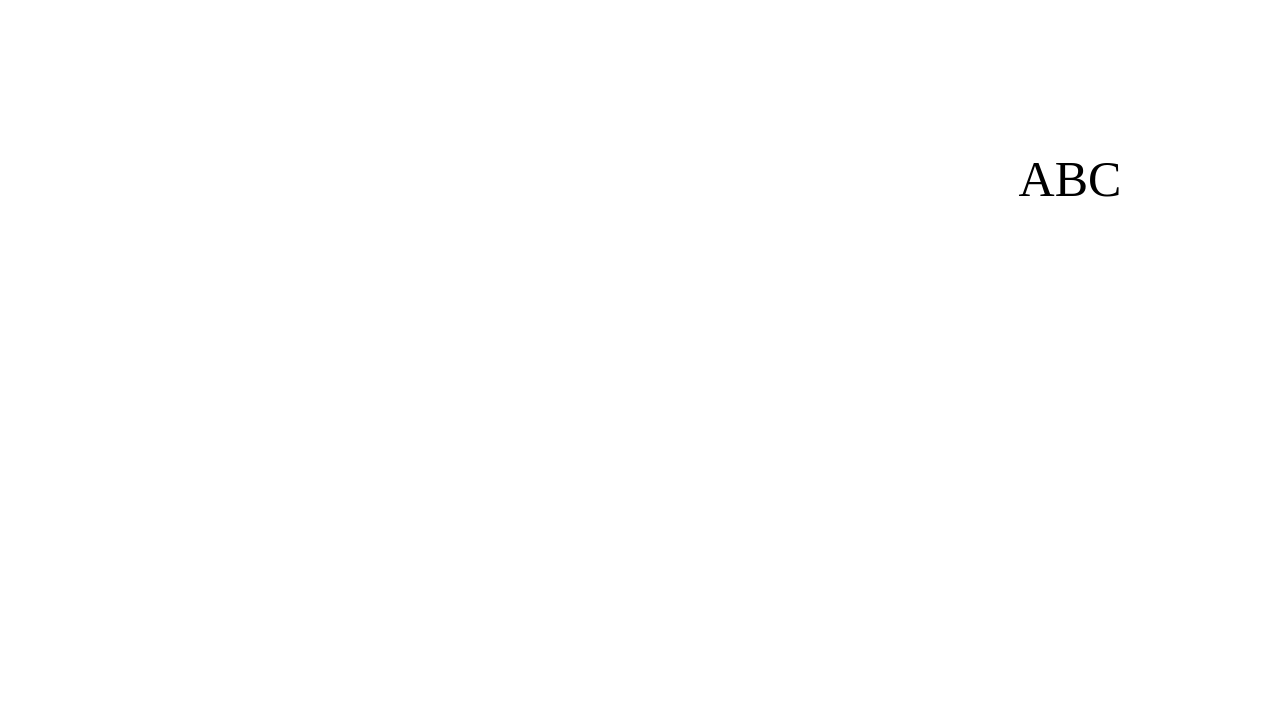
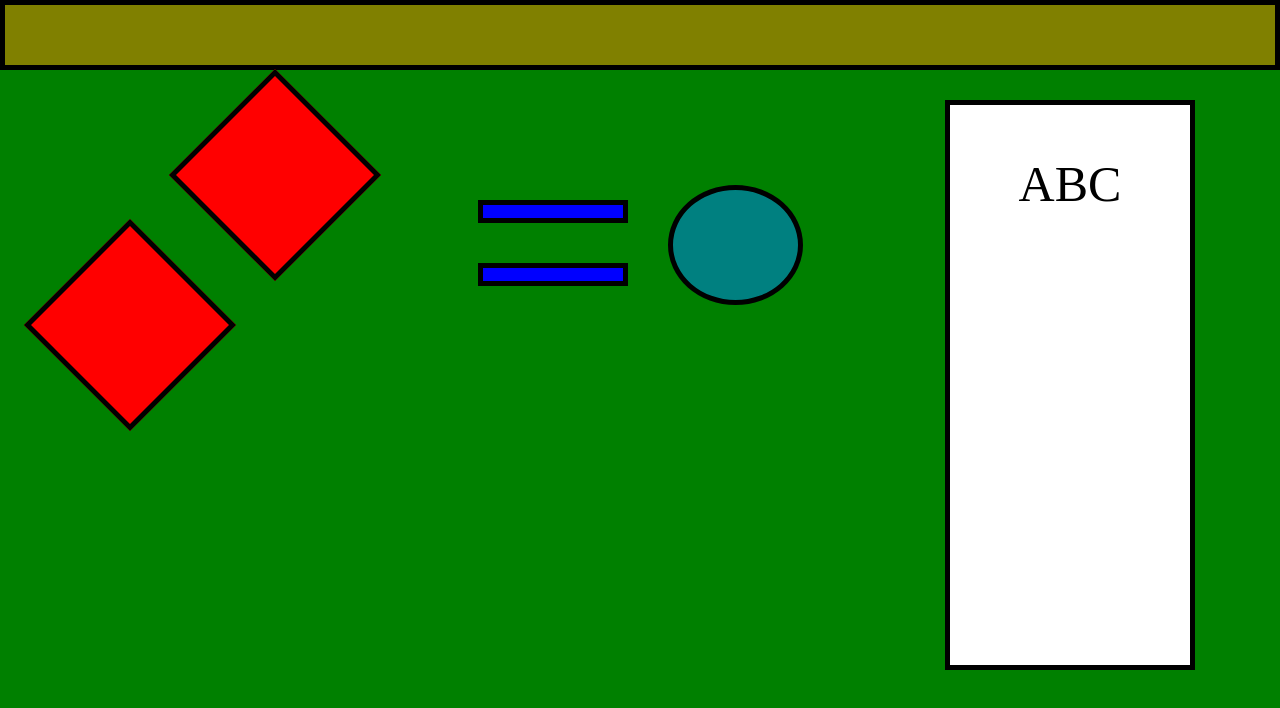
Before and after one commit to AgaNowacka/task, a plain HTML site: page index.html in a window 1280 px wide. Drawn offline with Linux system fonts and the light colour scheme.

Commit message:
added colors and borders to elements

```diff
--- a/style.css
+++ b/style.css
@@ -11,6 +11,7 @@ body {
     height: 100vh;
     width: 100%;
     overflow: hidden;
+    background-color: rgb(0, 128, 0);
     margin: 0;
 }
 
@@ -25,6 +26,8 @@ body {
 .header {
     grid-area: 1 / 1 / 2 / 4;
     height: 70px;
+    background-color: rgb(128, 128, 0);
+    border: 5px solid black;
 
 
 }
@@ -40,6 +43,8 @@ body {
     width: 150px;
     height: 150px;
     transform: rotate(45deg);
+    background-color: rgb(255, 0, 0);
+    border: 5px solid black;
 
 }
 
@@ -68,6 +73,8 @@ body {
     height: 23px;
     margin-top: 40px;
     transition: 1s linear;
+    background-color: rgb(0, 0, 255);
+    border: 5px solid black;
 }
 
 
@@ -81,6 +88,8 @@ body {
     border-radius: 50%;
     margin-top: 25px;
     margin-left: 40px;
+    border: 5px solid black;
+    background-color: rgb(0, 128, 128);
 
 }
 
@@ -97,6 +106,9 @@ body {
 .sectionThree__element {
     width: 250px;
     height: 570px;
+    background-color: rgb(255, 255, 255);
+    border: 5px solid black;
+
 
 }
 
```
